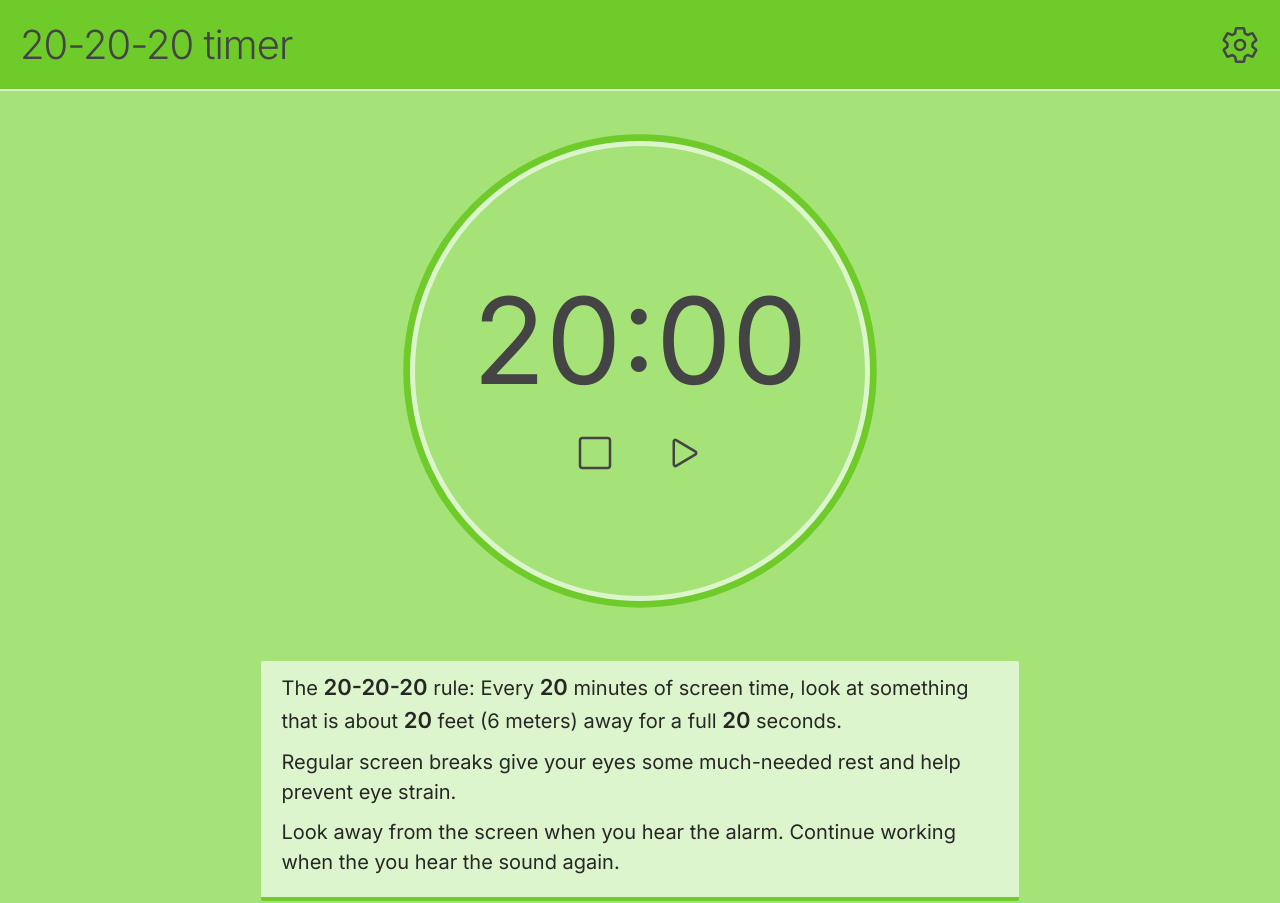
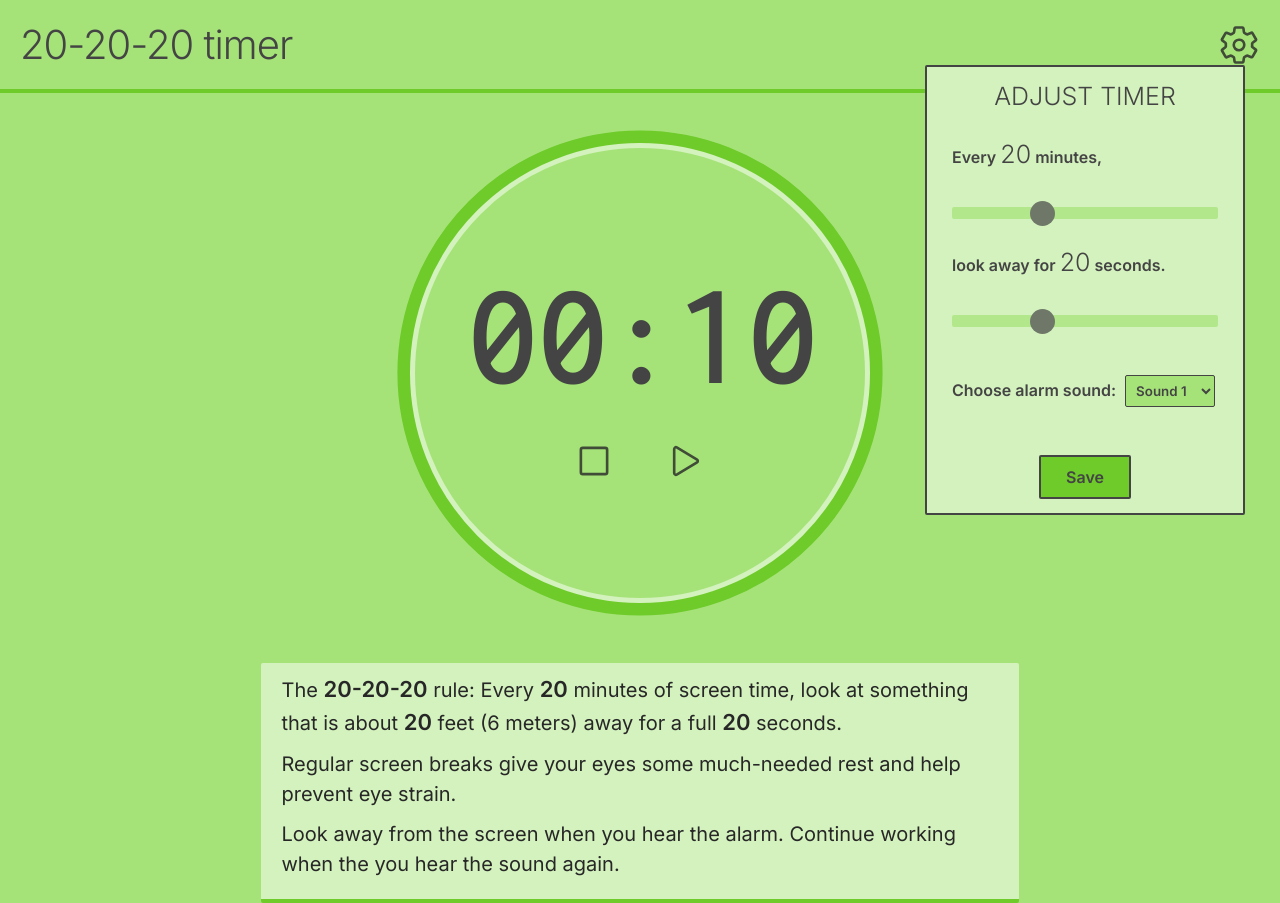
Before and after one commit to ivcp/20-20-20-timer, a plain HTML site: page index.html in a window 1280 px wide. Both pictures are taken after a click on the button 1240 px from the left and 44 px from the top of the page. Drawn offline with Linux system fonts and the light colour scheme.

Commit message:
finised basic timer functionality

```diff
--- a/index.html
+++ b/index.html
@@ -6,8 +6,12 @@
     <meta name="viewport" content="width=device-width, initial-scale=1.0" />
     <link rel="preconnect" href="https://fonts.googleapis.com" />
     <link rel="preconnect" href="https://fonts.gstatic.com" crossorigin />
+    <link rel="preconnect" href="https://fonts.googleapis.com" />
+    <link rel="preconnect" href="https://fonts.gstatic.com" crossorigin />
+    <link rel="preconnect" href="https://fonts.googleapis.com" />
+    <link rel="preconnect" href="https://fonts.gstatic.com" crossorigin />
     <link
-      href="https://fonts.googleapis.com/css2?family=Inter:wght@300;400;600&display=swap"
+      href="https://fonts.googleapis.com/css2?family=Inconsolata:wght@300&family=Inter:wght@300;400;600&display=swap"
       rel="stylesheet"
     />
     <link rel="stylesheet" href="style.css" />
@@ -19,13 +23,27 @@
       <h1 class="name">20-20-20 timer</h1>
       <div class="settings hidden">
         <h4>Adjust timer</h4>
-        <span
-          >Every <input class="settings__input" type="number" /> minutes,</span
-        >
-        <span
-          >look away for
-          <input class="settings__input" type="number" /> seconds.</span
-        >
+        <p>Every <span id="min-span">20</span> minutes,</p>
+        <input
+          class="settings__input"
+          id="min-input"
+          name="min"
+          type="range"
+          min="1"
+          max="60"
+          value="20"
+        />
+        <p>look away for <span id="sec-span">20</span> seconds.</p>
+        <input
+          class="settings__input"
+          id="sec-input"
+          name="sec"
+          type="range"
+          min="1"
+          max="60"
+          value="20"
+        />
+
         <div class="settings__sound">
           <label for="drop">Choose alarm sound:</label>
           <select class="settings__sound-drop" name="drop" id="">
@@ -34,9 +52,9 @@
             <option value="">Sound 3</option>
           </select>
         </div>
-        <button class="settings__btn" type="submit">Save</button>
+        <button class="settings__btn" id="save">Save</button>
       </div>
-      <button class="btn">
+      <button class="btn" id="settings">
         <svg class="btn-icon">
           <use href="img/settings-outline.svg#set"></use>
         </svg>
@@ -56,24 +74,26 @@
             r="192"
             fill="none"
             stroke="currentColor"
-            stroke-linecap="miter"
+            stroke-linecap="butt"
             stroke-linejoin="miter"
-            stroke-width="20"
+            stroke-width="30"
           />
         </svg>
-        <div class="timer__time">20:00</div>
+        <div class="timer__time">
+          <h1 class="timer__time-left"></h1>
+        </div>
         <div class="timer__buttons">
-          <button class="btn timer__button">
+          <button class="btn timer__button" id="stop">
             <svg class="btn-icon">
-              <use href="img/square-outline.svg#stop"></use>
+              <use href="img/stop-outline.svg#stop"></use>
             </svg>
           </button>
-          <button class="btn timer__button">
+          <button class="btn timer__button" id="play">
             <svg class="btn-icon">
               <use href="img/play-outline.svg#play"></use>
             </svg>
           </button>
-          <button class="btn timer__button hidden">
+          <button class="btn timer__button hidden" id="pause">
             <svg class="btn-icon">
               <use href="img/pause-outline.svg#pause"></use>
             </svg>
--- a/script.js
+++ b/script.js
@@ -0,0 +1,165 @@
+'use strict';
+
+//Find out how to close setting when clicking beside
+//Convert to hours if hours
+
+//TODO: Insert sounds
+
+const DEFAULT_TIME = 10; // 20 min
+const DEFAULT_BREAK_TIME = 20; // 20 sec
+const STROKE_DASH_OFFSET = 1207;
+
+const state = {
+  countdown: '', // Variable to store setInterval
+  // In seconds:
+  screenTime: DEFAULT_TIME,
+  breakTime: DEFAULT_BREAK_TIME,
+  currentTime: DEFAULT_TIME,
+  isScreenTime: true,
+  sound: '_',
+};
+
+const timerElement = document.querySelector('.timer__time-left');
+const settingsElement = document.querySelector('.settings');
+const stopBtn = document.querySelector('#stop');
+const playBtn = document.querySelector('#play');
+const pauseBtn = document.querySelector('#pause');
+const settingsBtn = document.querySelector('#settings');
+const saveBtn = document.querySelector('#save');
+const minInput = document.querySelector('#min-input');
+const secInput = document.querySelector('#sec-input');
+const minSpan = document.querySelector('#min-span');
+const secSpan = document.querySelector('#sec-span');
+const circleElement = document.querySelector('.circle');
+const screenColor = getComputedStyle(document.documentElement)
+  .getPropertyValue('--color-screen')
+  .trim();
+const screenColorDark = getComputedStyle(document.documentElement)
+  .getPropertyValue('--color-screen-dark')
+  .trim();
+const screenColorLight = getComputedStyle(document.documentElement)
+  .getPropertyValue('--color-screen-light')
+  .trim();
+const breakColor = getComputedStyle(document.documentElement)
+  .getPropertyValue('--color-break')
+  .trim();
+const breakColorDark = getComputedStyle(document.documentElement)
+  .getPropertyValue('--color-break-dark')
+  .trim();
+const breakColorLight = getComputedStyle(document.documentElement)
+  .getPropertyValue('--color-break-light')
+  .trim();
+
+//// FUNCTIONS ////
+
+const timer = function (seconds) {
+  clearInterval(state.countdown);
+  const now = Date.now();
+  const total = now + seconds * 1000;
+  displayTimeLeft(seconds);
+
+  state.countdown = setInterval(() => {
+    const secondsLeft = Math.round((total - Date.now()) / 1000);
+    if (secondsLeft < 0) {
+      clearInterval(state.countdown);
+      console.log('alarm');
+
+      state.isScreenTime = !state.isScreenTime;
+      // Alternate between screen time and break time
+      state.isScreenTime ? timer(state.screenTime) : timer(state.breakTime);
+      // Change colors
+      state.isScreenTime
+        ? changeColors(screenColor, screenColorDark, screenColorLight)
+        : changeColors(breakColor, breakColorDark, breakColorLight);
+
+      // Reset circle
+      circleElement.style.strokeDashoffset = 0;
+      return;
+    }
+
+    displayTimeLeft(secondsLeft);
+    state.currentTime = secondsLeft;
+    // Animate the circle
+    state.isScreenTime
+      ? calculateStroke(state.screenTime)
+      : calculateStroke(state.breakTime);
+  }, 1000);
+};
+
+const displayTimeLeft = function (seconds) {
+  const min = Math.floor(seconds / 60);
+  const remainderSeconds = seconds % 60;
+  const display = `${min < 10 ? '0' : ''}${min}:${
+    remainderSeconds < 10 ? '0' : ''
+  }${remainderSeconds}`;
+  //   document.title = display;
+  timerElement.textContent = display;
+};
+
+const startTimer = function () {
+  togglePlayPause();
+  timer(state.currentTime);
+};
+
+const stopTimer = function () {
+  state.currentTime = state.screenTime;
+  clearInterval(state.countdown);
+  displayTimeLeft(state.screenTime);
+  state.isScreenTime = true;
+  circleElement.style.strokeDashoffset = 0;
+  changeColors(screenColor, screenColorDark, screenColorLight);
+  playBtn.classList.remove('hidden');
+  pauseBtn.classList.add('hidden');
+};
+
+const pauseTimer = function () {
+  clearInterval(state.countdown);
+  togglePlayPause();
+};
+
+const togglePlayPause = function () {
+  playBtn.classList.toggle('hidden');
+  pauseBtn.classList.toggle('hidden');
+};
+
+const handleInput = function () {
+  const { value: min } = minInput;
+  const { value: sec } = secInput;
+  state.screenTime = +min * 60;
+  state.breakTime = +sec;
+  stopTimer();
+  settingsElement.classList.toggle('hidden');
+};
+
+const calculateStroke = function (time) {
+  circleElement.style.strokeDashoffset =
+    +circleElement.style.strokeDashoffset + STROKE_DASH_OFFSET / time;
+};
+
+const changeColors = function (main, dark, light) {
+  document.documentElement.style.setProperty('--color-main', main);
+  document.documentElement.style.setProperty('--color-main-dark', dark);
+  document.documentElement.style.setProperty('--color-main-light', light);
+};
+
+////    EVENT LISTENERS    ////
+
+window.addEventListener('load', () => {
+  displayTimeLeft(state.screenTime);
+});
+playBtn.addEventListener('click', startTimer);
+stopBtn.addEventListener('click', stopTimer);
+pauseBtn.addEventListener('click', pauseTimer);
+settingsBtn.addEventListener('click', () => {
+  settingsElement.classList.toggle('hidden');
+});
+saveBtn.addEventListener('click', handleInput);
+
+minInput.addEventListener(
+  'input',
+  () => (minSpan.textContent = minInput.value)
+);
+secInput.addEventListener(
+  'input',
+  () => (secSpan.textContent = secInput.value)
+);
--- a/style.css
+++ b/style.css
@@ -1,15 +1,15 @@
 :root {
   --color-main: #a5e378;
   --color-main-dark: #6ecb2a;
-  --color-main-light: #ddf5cc;
+  --color-main-light: #d4f2be;
 
-  --color-work: #a5e378;
-  --color-work-dark: #80d83f;
-  --color-work-light: #ddf5cc;
+  --color-screen: #a5e378;
+  --color-screen-dark: #6ecb2a;
+  --color-screen-light: #d4f2be;
 
-  --color-pause: #82ccdd;
-  --color-pause-dark: #2e92a9;
-  --color-pause-light: #c5e7ef;
+  --color-break: #82ccdd;
+  --color-break-dark: #2e92a9;
+  --color-break-light: #c5e7ef;
 
   --color-grey-light: #444;
   --color-grey-dark: #272727;
@@ -37,8 +37,8 @@ body {
 }
 
 header {
-  background-color: var(--color-main-dark);
-  border-bottom: 0.2rem solid var(--color-main-light);
+  /* background-color: var(--color-main-light); */
+  border-bottom: 0.4rem solid var(--color-main-dark);
   padding: 2rem;
   display: flex;
   justify-content: space-between;
@@ -65,7 +65,7 @@ header .btn:active {
 
 .settings {
   position: absolute;
-  height: 40rem;
+  height: 45rem;
   width: 32rem;
   font-size: 1.6rem;
   font-weight: 600;
@@ -74,7 +74,7 @@ header .btn:active {
   display: flex;
   flex-direction: column;
   justify-content: space-around;
-  align-items: flex-start;
+
   background-color: var(--color-main-light);
   border: 2px solid var(--color-grey-light);
   border-radius: 0.2rem;
@@ -87,24 +87,57 @@ header .btn:active {
   display: none;
 }
 
+.settings__form {
+  display: flex;
+  flex-direction: column;
+}
+
 .settings h4 {
   align-self: center;
   font-size: 2.5rem;
   font-weight: 300;
   text-transform: uppercase;
 }
-
+.settings span {
+  font-size: 2.5rem;
+  font-weight: 300;
+}
 .settings__input {
-  width: 6rem;
-  padding: 0.6rem 0.3rem;
-  font-family: inherit;
-  font-weight: 600;
-  font-size: 1.5rem;
-  color: inherit;
-  border: 1px solid var(--color-grey-light);
+  align-self: stretch;
+  -webkit-appearance: none;
+  appearance: none;
+  width: 100%;
+  height: 1.2rem;
   border-radius: 0.2rem;
+  background-color: var(--color-main);
+  outline: none;
+  cursor: pointer;
+  opacity: 0.7;
+  transition: opacity 0.2s;
 }
 
+.settings__input:hover {
+  opacity: 1;
+}
+
+.settings__input::-webkit-slider-thumb {
+  -webkit-appearance: none;
+  appearance: none;
+  width: 2.5rem;
+  height: 2.5rem;
+  border-radius: 50%;
+  background-color: var(--color-grey-light);
+}
+.settings__input::-moz-range-thumb {
+  width: 2.5rem;
+  height: 2.5rem;
+  border-radius: 50%;
+  background-color: var(--color-grey-light);
+}
+
+.settings__sound {
+  padding: 2rem 0;
+}
 .settings__sound-drop {
   margin-left: 0.5rem;
   font-family: inherit;
@@ -112,6 +145,7 @@ header .btn:active {
   color: inherit;
   width: 9rem;
   padding: 0.6rem;
+  background-color: var(--color-main);
   border: 1px solid var(--color-grey-light);
   border-radius: 0.2rem;
 }
@@ -168,20 +202,18 @@ main {
   stroke-dasharray: 1207;
   transform: rotate(-90deg);
   z-index: -1;
-
-  transition: stroke-dashoffset 0.2s ease;
-
-  /* stroke-dashoffset: 1210;
-  stroke-dasharray: 1210; */
+  transition: stroke-dashoffset 0.4s ease-out;
 }
 
 .timer__time {
-  font-size: 12rem;
+  font-family: 'Inconsolata', monospace;
+  font-weight: 100;
+  font-size: 7rem;
   color: var(--color-grey-light);
 }
 
 .timer__buttons {
-  margin-top: 2rem;
+  margin-top: 3rem;
   display: flex;
 }
 
@@ -222,14 +254,13 @@ p {
 }
 
 .btn-icon {
-  height: 4rem;
-  width: 4rem;
-  color: var(--color-grey-light);
-  transition: color 0.2s;
+  height: 4.2rem;
+  width: 4.2rem;
+  color: var(--color-grey-dark);
+  opacity: 0.8;
+  transition: opacity 0.1s;
 }
-.btn:hover .btn-icon {
-  color: var(--color-grey-dark);
+.btn:hover .btn-icon,
+.btn:active .btn-icon {
+  opacity: 1;
 }
-.btn:active .btn-icon {
-  color: var(--color-grey-dark);
-}
```
Also changed, not shown: img/ellipse-outline.svg (deleted), img/square-outline.svg (deleted), img/stop-outline.svg (added), 1 other file.
